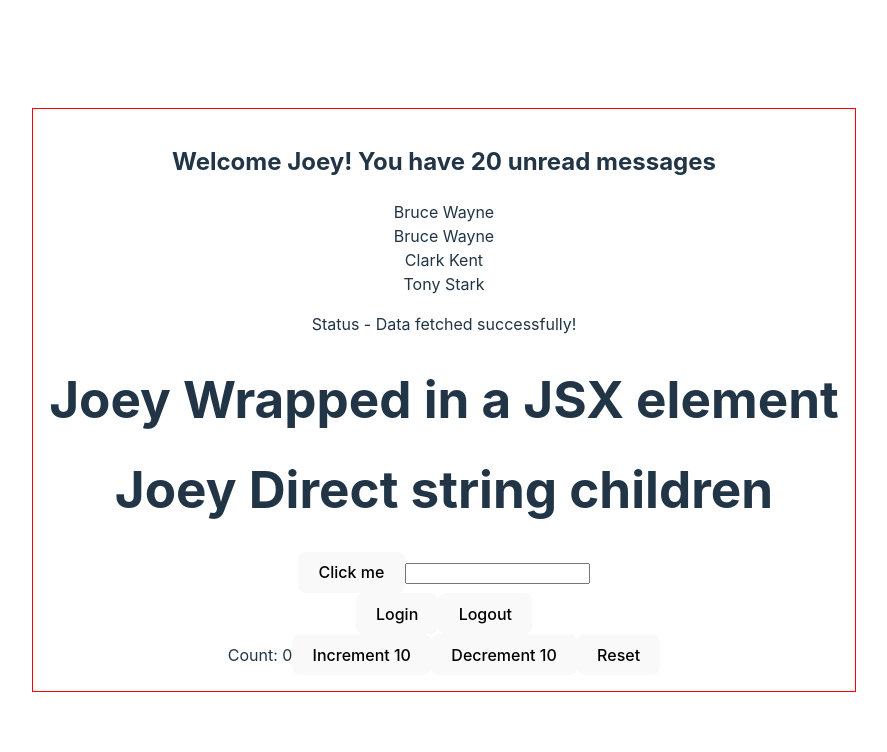
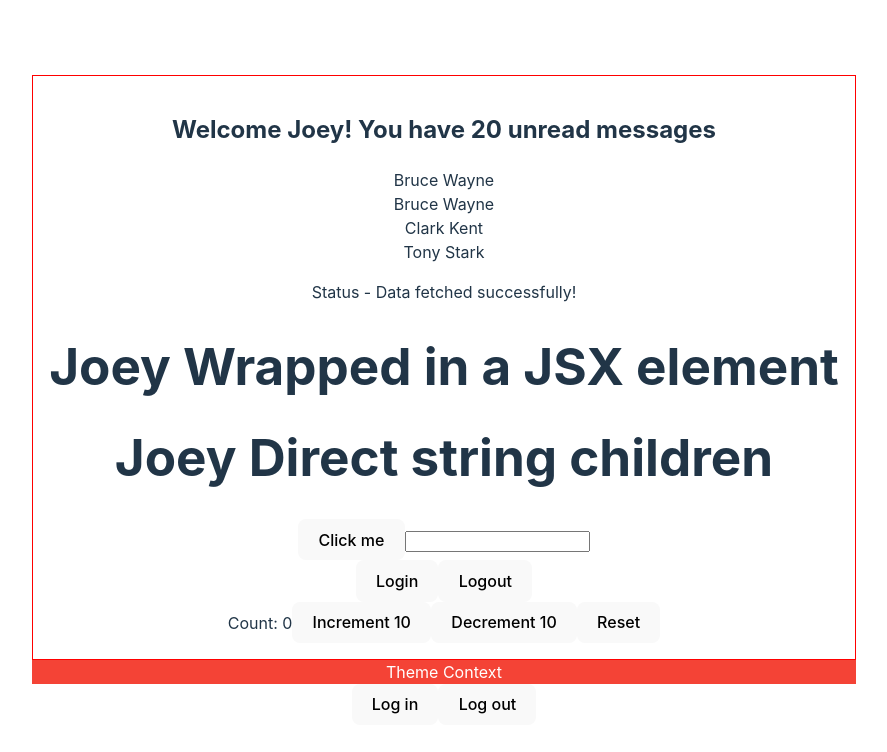
Before and after one commit to JtMeulen/react-ts-demo, a React (Vite) app: page / in a window 1280 px wide. Shown: the top 752 px of the page, without its empty margins (196-1083 px from the left). Built offline with nearby package versions, Linux system fonts and the light colour scheme.

Commit message:
feat: useContext types

```diff
--- a/src/App.tsx
+++ b/src/App.tsx
@@ -10,9 +10,15 @@
 import { Container } from "./components/Container";
 import { AuthState } from "./components/AuthState";
 import { Counter } from "./components/Counter";
+import { ThemeContextProvider } from "./components/context/ThemeContext";
+import { Box } from "./components/context/Box";
+import { UserContextProvider } from "./components/context/UserContext";
+import { User } from "./components/context/User";
 
 function App() {
   return (
+    <ThemeContextProvider>
+      <UserContextProvider>
         <Container styles={{ border: "1px solid red", padding: "1rem" }}>
           <Greet name={"Joey"} messageCount={20} isLoggedIn={true} />
           <Person name={{ first: "Bruce", last: "Wayne" }} />
@@ -29,7 +35,9 @@
           </Heading>
           <Heading name="Joey">Direct string children</Heading>
           <Button
-        handleClick={(event, id) => console.log("Button clicked", event, id)}
+            handleClick={(event, id) =>
+              console.log("Button clicked", event, id)
+            }
             text="Click me"
           />
           <Input
@@ -39,6 +47,10 @@
           <AuthState />
           <Counter />
         </Container>
+        <Box />
+        <User />
+      </UserContextProvider>
+    </ThemeContextProvider>
   );
 }
 
--- /dev/null
+++ b/src/components/context/Box.tsx
@@ -0,0 +1,14 @@
+import { useContext } from "react";
+import { ThemeContext } from "./ThemeContext";
+
+export const Box = () => {
+  const theme = useContext(ThemeContext);
+
+  return (
+    <div
+      style={{ backgroundColor: theme.primary.main, color: theme.primary.text }}
+    >
+      Theme Context
+    </div>
+  );
+};
--- /dev/null
+++ b/src/components/context/ThemeContext.tsx
@@ -0,0 +1,17 @@
+import { createContext } from "react";
+
+import { theme } from "./theme";
+
+type ThemeContextProviderProps = {
+  children: React.ReactNode;
+};
+
+export const ThemeContext = createContext(theme);
+
+export const ThemeContextProvider = ({
+  children,
+}: ThemeContextProviderProps) => {
+  return (
+    <ThemeContext.Provider value={theme}>{children}</ThemeContext.Provider>
+  );
+};
--- /dev/null
+++ b/src/components/context/User.tsx
@@ -0,0 +1,27 @@
+import { useContext } from "react";
+import { UserContext } from "./UserContext";
+
+export const User = () => {
+  const userContext = useContext(UserContext);
+
+  const handleLogin = () => {
+    userContext.setUser({ name: "John Doe", email: "abc@.abc.com" });
+  };
+
+  const handleLogout = () => {
+    userContext.setUser(null);
+  };
+
+  return (
+    <>
+      <button onClick={handleLogin}>Log in</button>
+      <button onClick={handleLogout}>Log out</button>
+      {userContext.user && (
+        <>
+          <div>Username is {userContext.user.name}</div>
+          <div>Email is {userContext.user.email}</div>
+        </>
+      )}
+    </>
+  );
+};
--- /dev/null
+++ b/src/components/context/UserContext.tsx
@@ -0,0 +1,27 @@
+import { createContext, useState } from "react";
+
+export type AuthUser = {
+  name: string;
+  email: string;
+};
+
+type UserContextType = {
+  user: AuthUser | null;
+  setUser: React.Dispatch<React.SetStateAction<AuthUser | null>>;
+};
+
+export const UserContext = createContext({} as UserContextType);
+
+type UserContextProviderProps = {
+  children: React.ReactNode;
+};
+
+export const UserContextProvider = ({ children }: UserContextProviderProps) => {
+  const [user, setUser] = useState<AuthUser | null>(null);
+
+  return (
+    <UserContext.Provider value={{ user, setUser }}>
+      {children}
+    </UserContext.Provider>
+  );
+};
--- /dev/null
+++ b/src/components/context/theme.ts
@@ -0,0 +1,10 @@
+export const theme = {
+  primary: {
+    main: "#f44336",
+    text: "#ffffff",
+  },
+  secondary: {
+    main: "#3f51b5",
+    text: "#ffffff",
+  },
+};
```
Lines whose indentation alone changed are shown as unchanged.
